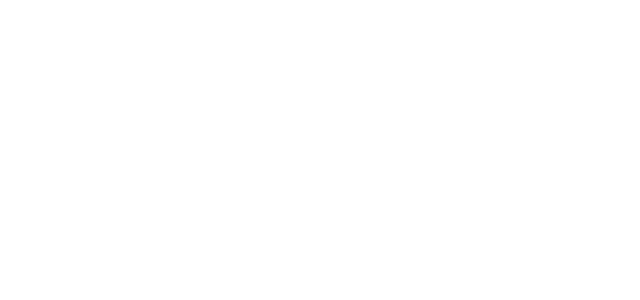
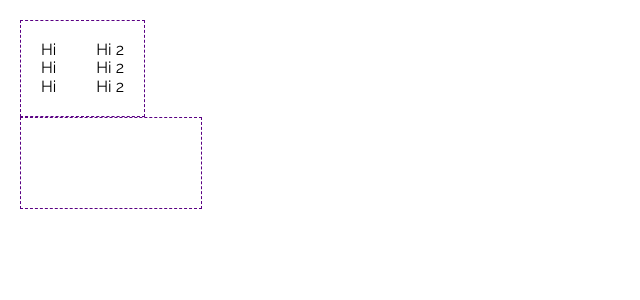
Before and after one commit to cookies-with-tea/guest-place, a Nuxt app: page /uikit in a window 1280 px wide. Shown: the top 300 px of the page, without its empty margins (0-640 px from the left). Built offline with nearby package versions, Linux system fonts and the light colour scheme.

Commit message:
PGP-46: отобразил компонент иконки на странице uikit*a

```diff
--- a/app/pages/uikit.vue
+++ b/app/pages/uikit.vue
@@ -1,17 +1,42 @@
 <template>
   <div class="ui-kit">
-    <UiIcon style="color: #000" name="clear" width="50px" height="50px" />
+    <div class="box">
+      <div class="column">
+        <UiButton> Hi </UiButton>
 
-    <UiIcon style="color: #fff" name="eye-off" width="50px" height="50px" />
+        <UiButton> Hi </UiButton>
+
+        <UiButton> Hi </UiButton>
+      </div>
+
+      <div class="column">
+        <UiButton> Hi 2 </UiButton>
+
+        <UiButton> Hi 2 </UiButton>
+
+        <UiButton> Hi 2 </UiButton>
+      </div>
+    </div>
+
+    <div class="box">
+      <UiIcon style="color: #000" name="close" width="50px" height="50px" />
+
+      <UiIcon style="color: #f90" name="user" width="50px" height="50px" />
+    </div>
   </div>
 </template>
 
 <script setup lang="ts">
-import { UiIcon } from '../shared/ui'
+import { UiButton, UiIcon } from '../shared/ui'
 </script>
 
 <style lang="scss" scoped>
+.ui-kit {
+  padding: 20px;
+}
+
 .box {
+  width: fit-content;
   display: flex;
   border: 1px dashed rgb(89 0 131);
   padding: 20px;
```
